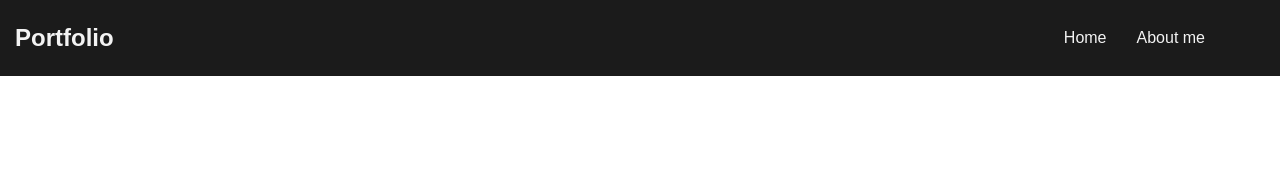
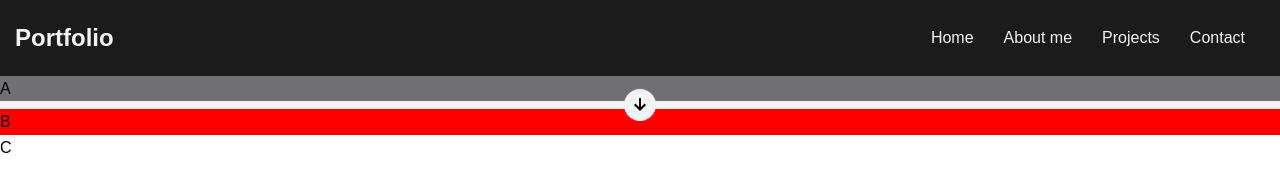
Before and after one commit to Hahatek/Portfolio, a plain HTML site: page index.html in a window 1280 px wide. Drawn offline with nearby package versions, Linux system fonts and the light colour scheme.

Commit message:
Dodanie stylizacji i małe poprawki w pliku html

```diff
--- a/index.html
+++ b/index.html
@@ -1,10 +1,15 @@
-<!DOCTYPE html>
+<!doctype html>
 <html lang="en">
     <head>
         <meta charset="UTF-8" />
         <meta name="viewport" content="width=device-width, initial-scale=1.0" />
-    <link rel="stylesheet" href="src/style.css" />
-    <title>Document</title>
+        <link rel="stylesheet" href="src/style/style.css" />
+        <!-- Importing the animate.css library -->
+        <link
+            rel="stylesheet"
+            href="https://cdnjs.cloudflare.com/ajax/libs/animate.css/4.1.1/animate.min.css"
+        />
+        <title>Portfolio</title>
     </head>
 
     <body>
@@ -14,18 +19,22 @@
                 <ul>
                     <li>Home</li>
                     <li>About me</li>
-          <li></li>
-          <li></li>
+                    <li>Projects</li>
+                    <li>Contact</li>
                 </ul>
             </nav>
         </header>
-
         <main>
-      <section class="section1"></section>
-      <section class="section2"></section>
-      <section class="section3"></section>
+            <section class="Home">A</section>
+            <div class="bar">
+                <div class="box_arrow">
+                    <!--animate__animated animate__infinite animate__slideInDown-->
+                    <img class="arrow" src="src/icons/arrow.svg" alt="arrow" />
+                </div>
+            </div>
+            <section class="AboutMe">B</section>
+            <section class="Projects">C</section>
         </main>
-
         <footer></footer>
     </body>
 </html>
--- a/src/style.css
+++ /dev/null
@@ -1,50 +0,0 @@
-:root {
-  --backgroundcolor: #1b1b1b;
-  --acentcolor: #e9204f;
-  --aHovercolor: #c81b44;
-  --fontcolor: #f3f3f3;
-}
-
-* {
-  margin: 0;
-  padding: 0;
-}
-
-body {
-  font-family: Arial, sans-serif;
-  line-height: 1.6;
-}
-
-header {
-  background: var(--backgroundcolor);
-  color: var(--fontcolor);
-  padding: 10px 0;
-  text-align: center;
-  display: flex;
-  flex-direction: row;
-  align-items: center;
-  justify-content: space-between;
-  h2 {
-    margin-left: 15px;
-  }
-}
-
-nav {
-  ul {
-    list-style: none;
-    display: flex;
-    flex-direction: row;
-
-    li {
-      padding: 5px;
-      margin: 10px;
-
-      &:hover {
-        background: var(--aHovercolor);
-        cursor: pointer;
-        transition: background 0.3s ease;
-        border-radius: 5px;
-      }
-    }
-  }
-}
--- /dev/null
+++ b/src/style/style.css
@@ -0,0 +1,100 @@
+/* TODO: Naprawić nav pod względem animacji*/
+/* TODO: Zrobić animacje strzałki która zachęca przejść niżej */
+:root {
+    --backgroundcolor: #1b1b1b;
+    --acentcolor: #e9204f;
+    --aHovercolor: #c81b44;
+    --grey: #717074;
+    --lightgray: #b0b0b0;
+    --acentcolor2: #dc143c;
+    --fontcolor: #f3f3f3;
+    --fontcolor2: #c9cbcc;
+}
+
+* {
+    margin: 0;
+    padding: 0;
+}
+
+body {
+    font-family: Arial, sans-serif;
+    line-height: 1.6;
+}
+
+header {
+    background: var(--backgroundcolor);
+    color: var(--fontcolor);
+    padding: 10px 0;
+    text-align: center;
+    display: flex;
+    flex-direction: row;
+    align-items: center;
+    justify-content: space-between;
+    h2 {
+        margin-left: 15px;
+    }
+}
+
+nav {
+    ul {
+        list-style: none;
+        display: flex;
+        flex-direction: row;
+        li {
+            padding: 5px;
+            margin: 10px;
+            &:hover {
+                background: var(--aHovercolor);
+                padding: 4px 8px;
+                cursor: pointer;
+                transition: background 0.3s ease;
+                border-radius: 5px;
+            }
+            &:last-child {
+                margin-right: 30px;
+            }
+        }
+    }
+}
+
+main {
+    .bar {
+        width: 100%;
+        height: 8px;
+        background-color: var(--fontcolor);
+        display: flex;
+        justify-content: center;
+        align-items: center;
+        /*position: relative;*/
+        .box_arrow {
+            /*position: absolute;*/
+            border-radius: 50%;
+            width: 32px;
+            height: 32px;
+            background-color: var(--fontcolor);
+            display: flex;
+            justify-content: center;
+            align-items: center;
+            .arrow {
+                display: block;
+                img {
+
+                    fill: var(--acentcolor);
+                }
+            }
+            /*.animate__animated.animate__slideInDown {
+                --animate-duration: 2s;
+            }*/
+        }
+    }
+    .Home {
+        width: 100%;
+        height: 100%;
+        background-color: var(--grey);
+    }
+    .AboutMe {
+        width: 100%;
+        height: 100%;
+        background-color: red;
+    }
+}
```
Also changed, not shown: src/icons/arrow.svg (added). Lines whose indentation alone changed are shown as unchanged.
